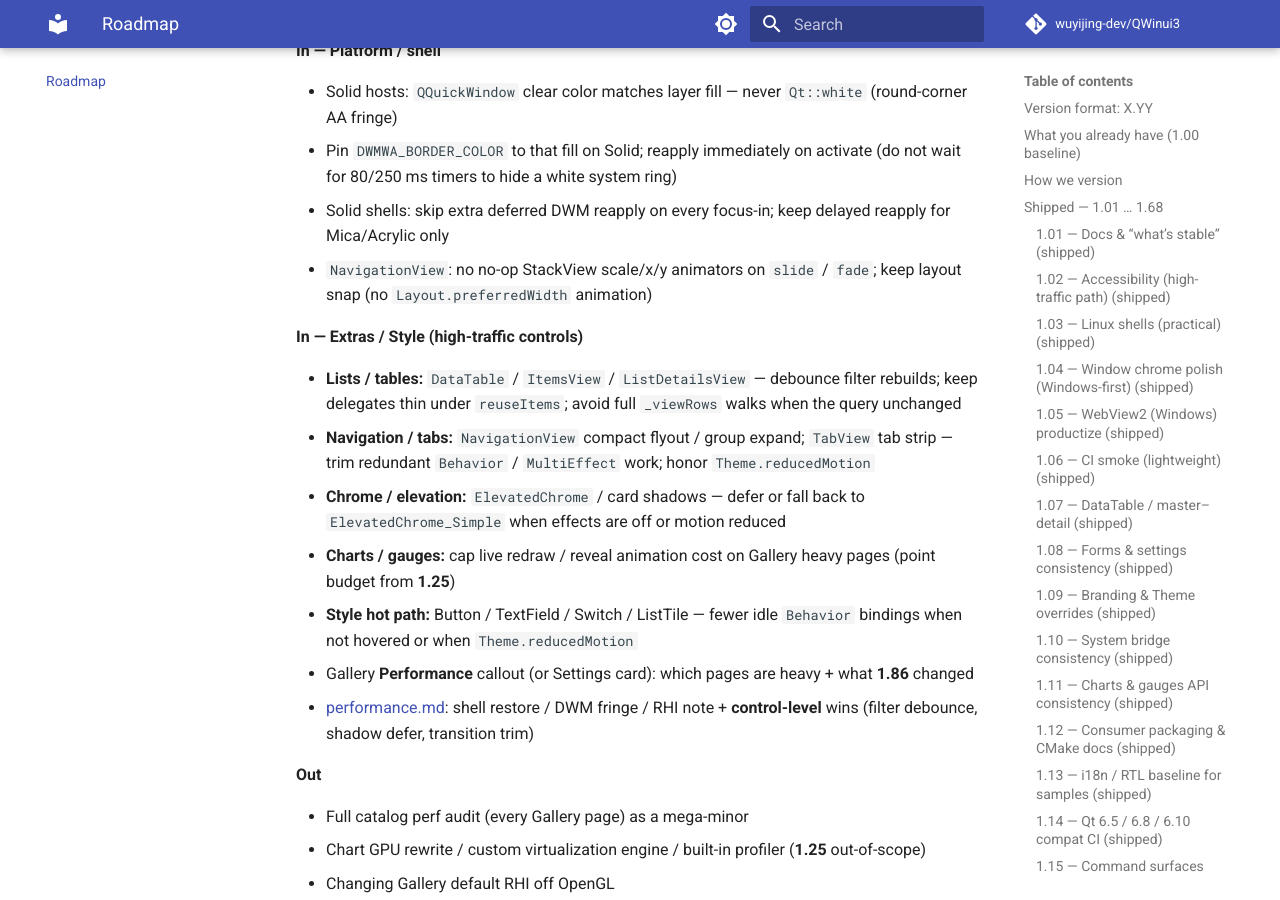
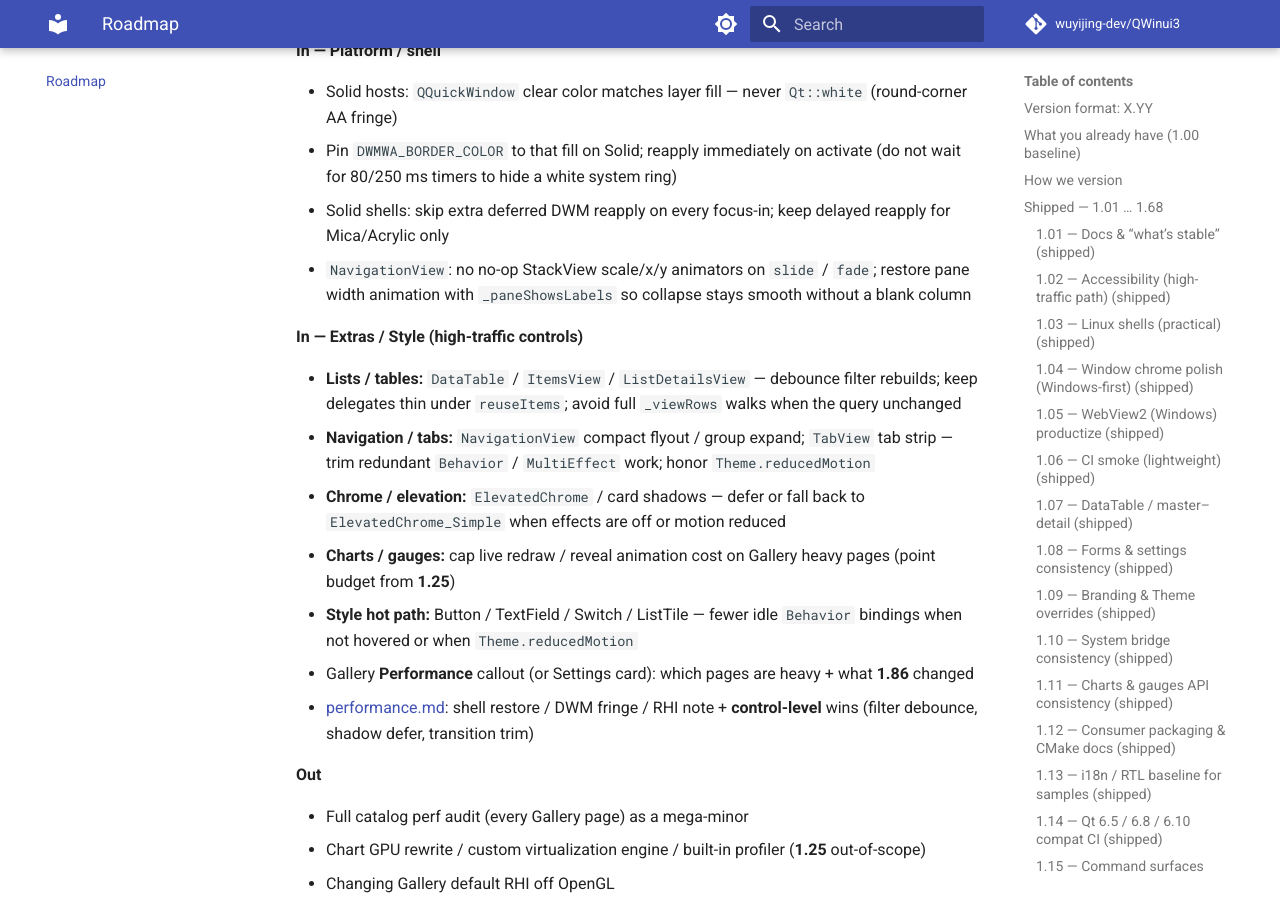
Before and after one commit to wuyijing-dev/QWinui3, an MkDocs documentation site: the page built from docs/roadmap.md, in a window 1280 px wide and 900 px high, scrolled down 18166 px. Built offline with MkDocs 1.6.1 and Material for MkDocs 9.7.7, drawn with Linux system fonts in a browser that asks for light colours; comment, search, counter and statistics services are not loaded.

Commit message:
Restore NavigationView pane width animation on collapse.
Keep _paneShowsLabels so labels track the animated rail and the blank column does not return.

```diff
--- a/docs/roadmap.md
+++ b/docs/roadmap.md
@@ -463,7 +463,7 @@
 - Solid hosts: `QQuickWindow` clear color matches layer fill — never `Qt::white` (round-corner AA fringe)
 - Pin `DWMWA_BORDER_COLOR` to that fill on Solid; reapply immediately on activate (do not wait for 80/250 ms timers to hide a white system ring)
 - Solid shells: skip extra deferred DWM reapply on every focus-in; keep delayed reapply for Mica/Acrylic only
-- `NavigationView`: no no-op StackView scale/x/y animators on `slide` / `fade`; keep layout snap (no `Layout.preferredWidth` animation)
+- `NavigationView`: no no-op StackView scale/x/y animators on `slide` / `fade`; restore pane width animation with `_paneShowsLabels` so collapse stays smooth without a blank column
 
 **In — Extras / Style (high-traffic controls)**
 
```
Also changed, not shown: ROADMAP.md (+1 -1 lines), docs/navigation.md (+1 -0 lines), 1 other file.
